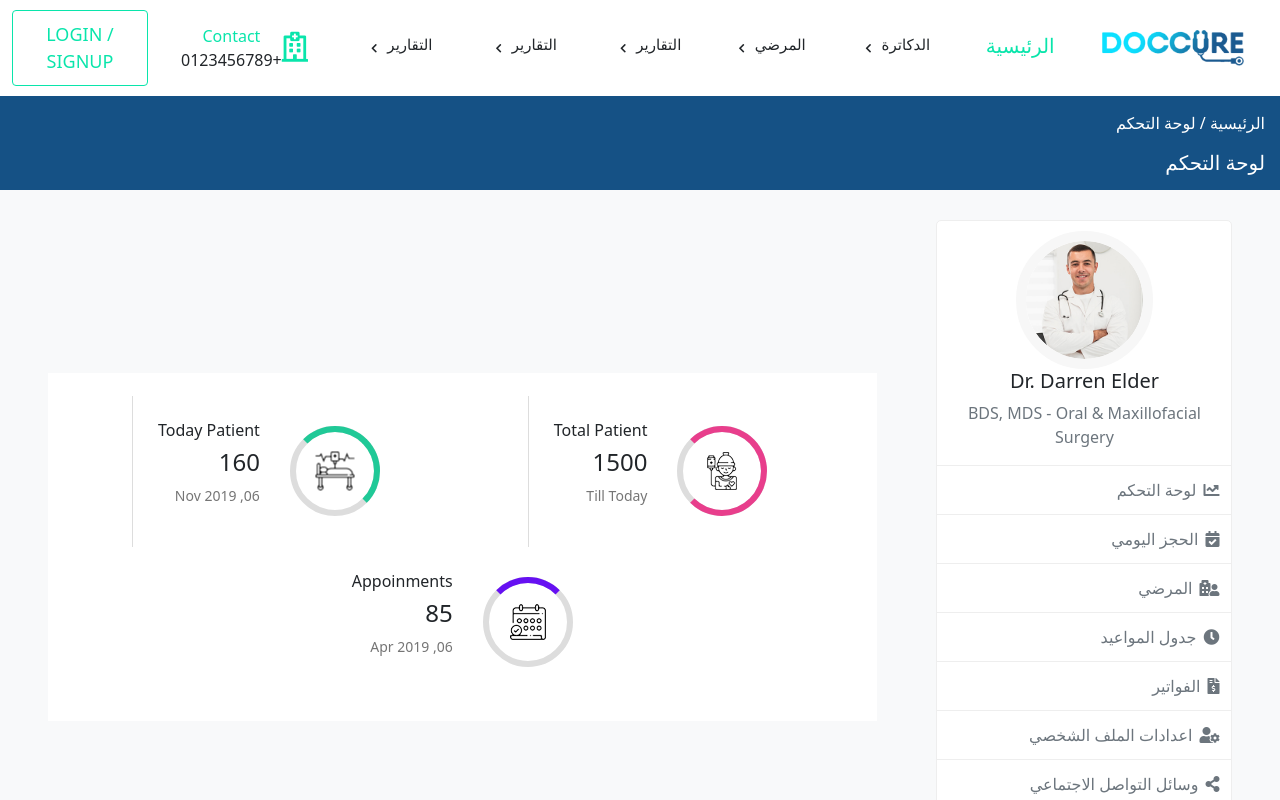
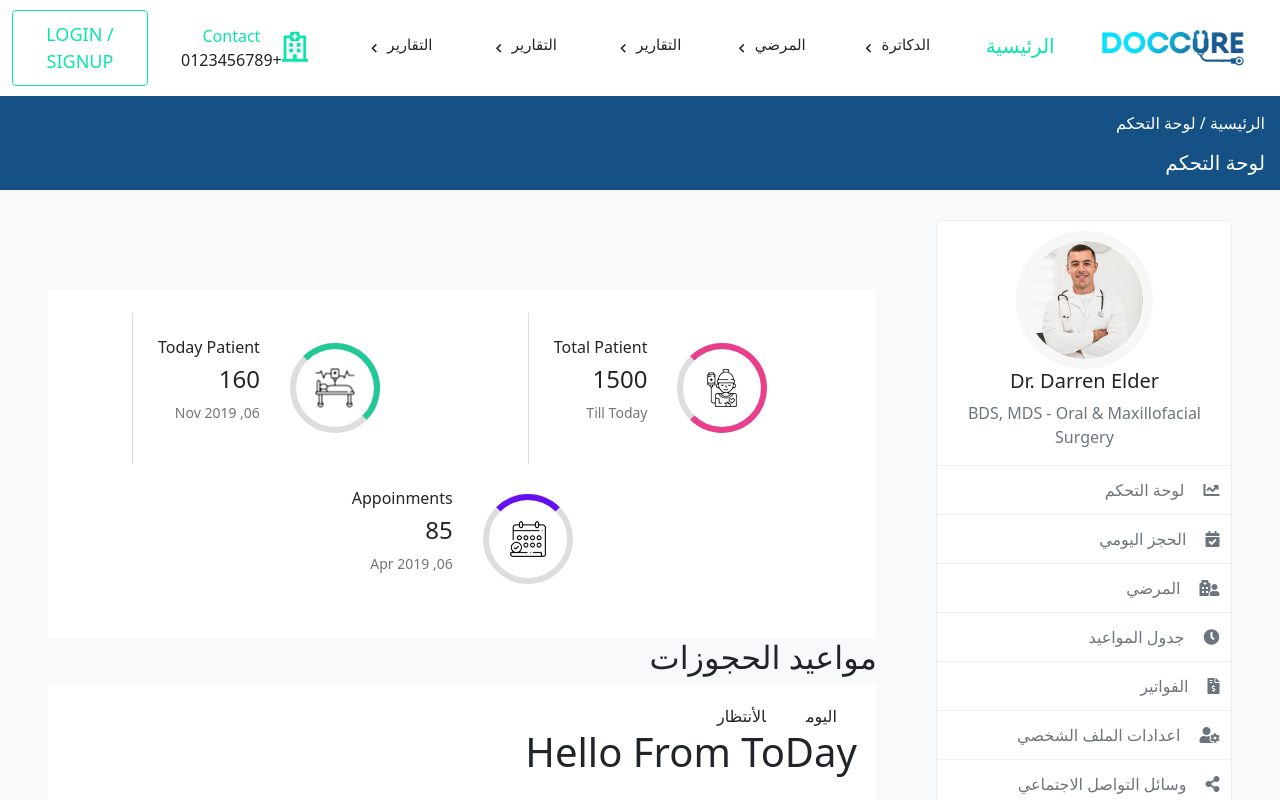
Before and after one commit to awny277/elmahalla-doctors, a React (Create React App) app: page /dashBoard/bookingDoctor/ToDay in a window 1280 px wide. Shown: the top 800 px of the page. Built offline with nearby package versions, Linux system fonts and the light colour scheme.

Commit message:
https://github.com/awny277/elmahalla-doctors

```diff
--- a/src/components/Doctors/DashBoard/Booking/Booking.jsx
+++ b/src/components/Doctors/DashBoard/Booking/Booking.jsx
@@ -1,17 +1,22 @@
 import React from 'react';
+import { Route, Switch, Redirect } from 'react-router';
+import ToDay from './PatientAppoinment/ToDay';
+import UpComing from './PatientAppoinment/UpComing';
+import { NavLink } from 'react-router-dom';
 import './index.css';
 const BookingDoctor = () => {
   let total = [
-    {name:"Total Patient",number:1500,date:"Till Today",imgUrl:"icon-01.png"},
-    {name:"Today Patient",number:160,date:"06, Nov 2019",imgUrl:"icon-02.png" },
-    {name:"Appoinments",number:85,date:"06, Apr 2019",imgUrl:"icon-03.png"}
+    { name: "Total Patient", number: 1500, date: "Till Today", imgUrl: "icon-01.png" },
+    { name: "Today Patient", number: 160, date: "06, Nov 2019", imgUrl: "icon-02.png" },
+    { name: "Appoinments", number: 85, date: "06, Apr 2019", imgUrl: "icon-03.png" }
   ]
   return (
     <React.Fragment>
+      <div className="BookingDoctor">
         <div className="total">
-        {total.map((ele ,indx)=>(
-          <div className="total-sections" key={indx}  id={`total-sections${indx}`}>
-            <div className="img-section"  id={`total${indx}`}>
+          {total.map((ele, indx) => (
+            <div className="total-sections" key={indx} id={`total-sections${indx}`}>
+              <div className="img-section" id={`total${indx}`}>
                 <img src={`/img/${ele.imgUrl}`} alt="" />
               </div>
               <div className="details">
@@ -22,6 +27,17 @@ const BookingDoctor = () => {
             </div>
           ))}
         </div>
+        <h2>مواعيد الحجوزات</h2>
+        <div className="BookingContainer">
+          <NavLink to="/dashBoard/bookingDoctor/ToDay" className="todayLink">اليوم</NavLink>
+          <NavLink to="/dashBoard/bookingDoctor/UpComing" className="WaitingLink">الأنتظار</NavLink>
+          <Switch>
+            <Route path="/dashBoard/bookingDoctor/UpComing" component={UpComing} />
+            <Route path="/dashBoard/bookingDoctor/ToDay" component={ToDay} />
+            <Redirect from="/dashBoard/bookingDoctor/" to="/dashBoard/bookingDoctor/ToDay" />
+          </Switch>
+        </div>
+      </div>
     </React.Fragment>
   );
 }
--- /dev/null
+++ b/src/components/Doctors/DashBoard/Booking/PatientAppoinment/ToDay.jsx
@@ -0,0 +1,7 @@
+import React from 'react';
+import "./index.css";
+const ToDay = () => {
+  return (<h1>hello from ToDay</h1>);
+}
+
+export default ToDay;
--- /dev/null
+++ b/src/components/Doctors/DashBoard/Booking/PatientAppoinment/UpComing.jsx
@@ -0,0 +1,9 @@
+import React from 'react';
+import "./index.css"
+const UpComing = () => {
+  return (
+    <h1>hello from UpComing</h1>
+  );
+}
+
+export default UpComing;
--- a/src/components/Doctors/DashBoard/Booking/index.css
+++ b/src/components/Doctors/DashBoard/Booking/index.css
@@ -65,14 +65,6 @@
 
 }
 
-
-
-
-
-
-
-
-
 .total-sections .img-section img {
     position: absolute;
     transform: translate(-50%, -50%);
@@ -94,3 +86,31 @@
     font-size: 14px;
     color: #757575;
 }
+
+/* start BookingContainer */
+.BookingContainer {
+    background-color: var(--bs-white);
+    padding: 20px;
+}
+.BookingContainer a{
+  color: var(--bs-black);
+  text-decoration: none;
+  margin: 5px;
+  padding: 10px 15px;
+  border-radius: 20px;
+  transition: 0.3s;
+  -webkit-transition: 0.3s;
+  -moz-transition: 0.3s;
+  -ms-transition: 0.3s;
+  -o-transition: 0.3s;
+  -webkit-border-radius: 20px;
+  -moz-border-radius: 20px;
+  -ms-border-radius: 20px;
+  -o-border-radius: 20px;
+}
+.BookingContainer a:hover ,
+.BookingContainer a:focus
+ {
+    color: var(--bs-white);
+    background-color: var(--bs-labany);
+}
--- a/src/components/Doctors/DashBoard/DashSideBar/DashSideBar.jsx
+++ b/src/components/Doctors/DashBoard/DashSideBar/DashSideBar.jsx
@@ -13,11 +13,11 @@ const DashSideBar = () => {
         <ul>
           <li>
             <i className="fas fa-chart-line"></i>
-            <NavLink to="/">لوحة التحكم</NavLink>
+            <NavLink to="/dashBoard/bookingDoctor">لوحة التحكم</NavLink>
           </li>
           <li>
             <i className="fas fa-calendar-check"></i>
-            <NavLink to="/">الحجز اليومي</NavLink>
+            <NavLink to="/dashBoard/doctorsPatients">الحجز اليومي</NavLink>
           </li>
           <li>
             <i className="fas fa-hospital-user"></i>
--- a/src/components/Doctors/DashBoard/DashSideBar/index.css
+++ b/src/components/Doctors/DashBoard/DashSideBar/index.css
@@ -35,13 +35,15 @@
 }
 .DashSideBar ul li {
   border-top: 1px solid #eee;
-  padding: 12px;
   cursor: pointer;
   transition: 0.3s;
   -webkit-transition: 0.3s;
   -moz-transition: 0.3s;
   -ms-transition: 0.3s;
   -o-transition: 0.3s;
+  display: flex;
+  align-items: center;
+  padding-right: 12px;
 }
 .DashSideBar ul li i {
   margin: 0;
@@ -62,6 +64,8 @@
   -moz-transition: 0.3s;
   -ms-transition: 0.3s;
   -o-transition: 0.3s;
+  flex-basis: 100%;
+  padding: 12px;
 }
 .DashSideBar ul li:hover   {
   padding-right: 15px;
```
Also changed, not shown: src/components/Doctors/DashBoard/Booking/PatientAppoinment/index.css (added). Lines whose indentation alone changed are shown as unchanged.
